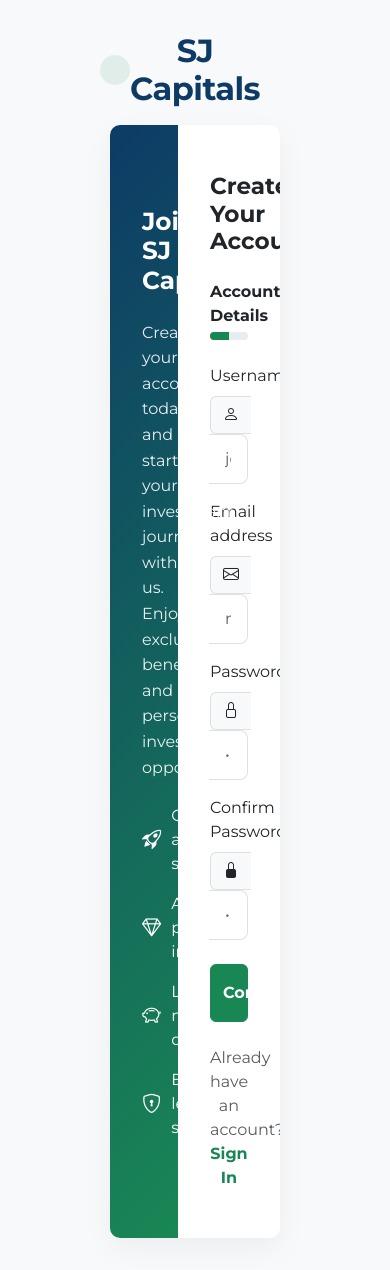
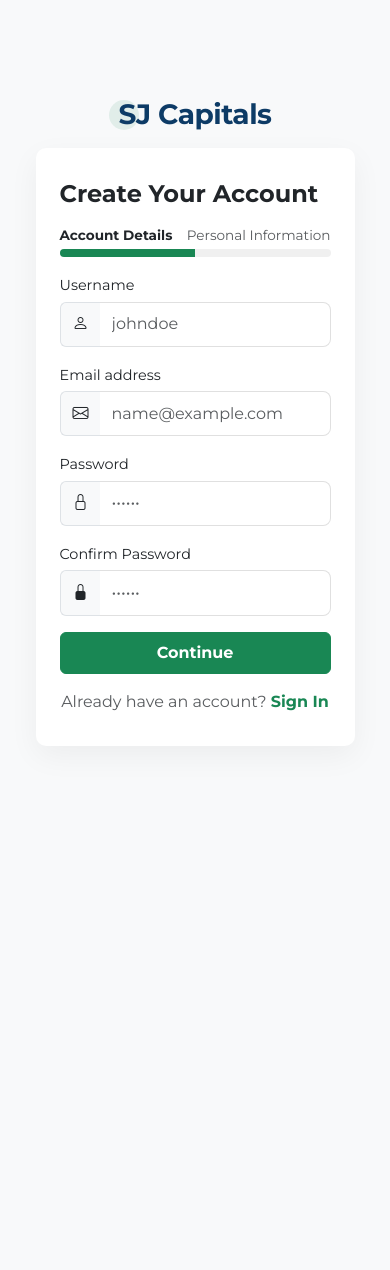
Before and after one commit to Kashif56/sj-capitals, a Django app: page /accounts/register/ in a window 390 px wide. After the commit the page ends 711 px from the top, so only its background shows below. Run offline with Django 5.2, Linux system fonts and the light colour scheme.

Commit message:
feat: initial project setup with auth, landing and payment pages

```diff
--- a/accounts/views.py
+++ b/accounts/views.py
@@ -34,16 +34,14 @@ def login_view(request):
         user = authenticate(request, username=username, password=password)
 
         if user is not None:
-            # Check if email is verified
             if not user.profile.is_email_verified and settings.REQUIRE_EMAIL_VERIFICATION:
                 messages.warning(request, 'Please verify your email address before logging in.')
                 return render(request, 'accounts/login.html')
 
             login(request, user)
 
-            # Set session expiry based on remember_me
             if not remember_me:
-                request.session.set_expiry(0)  # Session expires when browser closes
+                request.session.set_expiry(0)
 
             messages.success(request, f'Welcome back, {user.first_name or user.username}!')
             return redirect('landing')
@@ -226,18 +224,14 @@ def send_verification_email(request, user, token):
         'verification_url': verification_url,
     })
 
-    # In development, print the URL instead of sending email
-    if settings.DEBUG:
-        print(f"\nVerification URL: {verification_url}\n")
-    else:
-        send_mail(
-            subject,
-            message,
-            settings.EMAIL_HOST_USER,
-            [user.email],
-            fail_silently=False,
-            html_message=message
-        )
+    send_mail(
+        subject,
+        message,
+        settings.EMAIL_HOST_USER,
+        [user.email],
+        fail_silently=False,
+        html_message=message
+    )
 
 
 def send_password_reset_email(request, user, token):
@@ -250,15 +244,11 @@ def send_password_reset_email(request, user, token):
         'reset_url': reset_url,
     })
 
-    # In development, print the URL instead of sending email
-    if settings.DEBUG:
-        print(f"\nPassword Reset URL: {reset_url}\n")
-    else:
-        send_mail(
-            subject,
-            message,
-            settings.DEFAULT_FROM_EMAIL,
-            [user.email],
-            fail_silently=False,
-            html_message=message
-        )
+    send_mail(
+        subject,
+        message,
+        settings.DEFAULT_FROM_EMAIL,
+        [user.email],
+        fail_silently=False,
+        html_message=message
+    )
--- a/requirements.txt
+++ b/requirements.txt
@@ -1,9 +1,13 @@
 asgiref==3.8.1
+dj-database-url==3.0.0
 Django==5.2.1
 gunicorn==23.0.0
 packaging==25.0
 pillow==11.2.1
+psycopg2==2.9.10
+psycopg2-binary==2.9.10
 python-dotenv==1.1.0
 sqlparse==0.5.3
+typing_extensions==4.14.0
 tzdata==2025.2
 whitenoise==6.9.0
--- /dev/null
+++ b/runtime.txt
@@ -0,0 +1 @@
+Python 3.13.3
--- a/sjcapitals/urls.py
+++ b/sjcapitals/urls.py
@@ -26,5 +26,5 @@ urlpatterns = [
     path('dashboard/', include('dashboard.urls')),
 ]
 
-if settings.DEBUG:
-    urlpatterns += static(settings.MEDIA_URL, document_root=settings.MEDIA_ROOT)
+# Serve media files in both development and production
+urlpatterns += static(settings.MEDIA_URL, document_root=settings.MEDIA_ROOT)
--- a/templates/accounts/register.html
+++ b/templates/accounts/register.html
@@ -10,13 +10,29 @@
   <li><i class="bi bi-piggy-bank"></i> Low minimum deposit</li>
   <li><i class="bi bi-shield-lock"></i> Bank-level security</li>
 </ul>
+
+<style>
+  @media (max-width: 767px) {
+    .auth-features li {
+      margin-bottom: 0.75rem;
+    }
+    .auth-left h2 {
+      font-size: 1.5rem;
+      margin-bottom: 1rem;
+    }
+    .auth-left p {
+      font-size: 0.9rem;
+      margin-bottom: 1rem;
+    }
+  }
+</style>
 {% endblock %}
 
 {% block content %}
-          <h3 class="mb-4 fw-bold">Create Your Account</h3>
+          <h3 class="mb-3 mb-md-4 fw-bold">Create Your Account</h3>
 
           <!-- Progress Bar -->
-          <div class="mb-4">
+          <div class="mb-3 mb-md-4">
             <div class="d-flex justify-content-between mb-1">
               <span class="step-text step-1-text fw-bold">Account Details</span>
               <span class="step-text step-2-text text-muted">Personal Information</span>
@@ -54,7 +70,7 @@
                 </div>
                 <div class="invalid-feedback">Password must be at least 6 characters.</div>
               </div>
-              <div class="mb-4">
+              <div class="mb-3 mb-md-4">
                 <label for="registerPassword2" class="form-label">Confirm Password</label>
                 <div class="input-group mb-1">
                   <span class="input-group-text bg-light border-end-0"><i class="bi bi-lock-fill"></i></span>
@@ -62,7 +78,7 @@
                 </div>
                 <div class="invalid-feedback">Passwords must match.</div>
               </div>
-              <button type="button" id="nextBtn" class="btn btn-success w-100 py-3 fw-bold">Continue</button>
+              <button type="button" id="nextBtn" class="btn btn-success w-100 py-2 py-md-3 fw-bold">Continue</button>
             </div>
 
             <!-- Step 2: Personal Information -->
@@ -71,7 +87,7 @@
                 <label for="registerName" class="form-label">Full Name</label>
                 <div class="input-group mb-1">
                   <span class="input-group-text bg-light border-end-0"><i class="bi bi-person-vcard"></i></span>
-                  <input type="text" class="form-control border-start-0" id="registerName" name="name" placeholder="John Doe" required minlength="2">
+                  <input type="text" class="form-control border-start-0" id="registerName" name="name" placeholder="John Doe" required>
                 </div>
                 <div class="invalid-feedback">Please enter your full name.</div>
               </div>
@@ -79,31 +95,56 @@
                 <label for="registerAddress" class="form-label">Address</label>
                 <div class="input-group mb-1">
                   <span class="input-group-text bg-light border-end-0"><i class="bi bi-geo-alt"></i></span>
-                  <input type="text" class="form-control border-start-0" id="registerAddress" name="address" placeholder="123 Main St" required>
+                  <input type="text" class="form-control border-start-0" id="registerAddress" name="address" placeholder="123 Main St, City" required>
                 </div>
                 <div class="invalid-feedback">Please enter your address.</div>
               </div>
-              <div class="mb-4">
+              <div class="mb-3 mb-md-4">
                 <label for="registerPhone" class="form-label">Phone Number</label>
                 <div class="input-group mb-1">
                   <span class="input-group-text bg-light border-end-0"><i class="bi bi-telephone"></i></span>
-                  <input type="tel" class="form-control border-start-0" id="registerPhone" name="phone" placeholder="(123) 456-7890" required>
+                  <input type="tel" class="form-control border-start-0" id="registerPhone" name="phone" placeholder="+1 (555) 123-4567" required>
                 </div>
-                <div class="invalid-feedback">Please enter a valid phone number.</div>
+                <div class="invalid-feedback">Please enter your phone number.</div>
               </div>
-              <div class="d-flex gap-2">
-                <button type="button" id="prevBtn" class="btn btn-outline-secondary py-3 fw-bold" style="width: 30%;">Back</button>
-                <button type="submit" class="btn btn-success py-3 fw-bold" style="width: 70%;">Create Account</button>
+              <div class="d-flex justify-content-between">
+                <button type="button" id="prevBtn" class="btn btn-outline-secondary py-2 py-md-3 fw-bold" style="width: 25%;"><i class="bi bi-arrow-left"></i></button>
+                <button type="submit" class="btn btn-success py-2 py-md-3 fw-bold" style="width: 70%;">Create Account</button>
               </div>
             </div>
           </form>
-          <div class="mt-4 text-center">
+          <div class="mt-3 mt-md-4 text-center">
             <span class="text-muted">Already have an account? <a href="/accounts/login/" class="text-success fw-bold">Sign In</a></span>
           </div>
 
           <style>
-            .step-content {
+            .step-text {
+              font-size: 0.85rem;
               transition: all 0.3s ease;
+            }
+
+            @media (min-width: 768px) {
+              .step-text {
+                font-size: 0.9rem;
+              }
+            }
+
+            .progress {
+              border-radius: 4px;
+              background-color: #f0f0f0;
+            }
+
+            @media (max-width: 767px) {
+              .form-control, .input-group-text {
+                padding: 0.6rem 0.75rem;
+              }
+              .form-label {
+                margin-bottom: 0.3rem;
+                font-size: 0.9rem;
+              }
+              h3.fw-bold {
+                font-size: 1.5rem;
+              }
             }
           </style>
 
--- a/templates/common/auth_base.html
+++ b/templates/common/auth_base.html
@@ -30,12 +30,18 @@
         .company-title {
             font-weight: 700;
             letter-spacing: -0.5px;
-            font-size: 2rem;
+            font-size: 1.75rem;
             margin-bottom: 1rem;
             position: relative;
             z-index: 1;
             color: var(--sj-primary);
             text-align: center;
+        }
+
+        @media (min-width: 768px) {
+            .company-title {
+                font-size: 2rem;
+            }
         }
 
         .company-title::after {
@@ -59,8 +65,21 @@
             justify-content: center;
             align-items: center;
             width: 100%;
-            max-width: 60%;
-            padding: 2rem;
+            max-width: 90%;
+            padding: 1rem;
+        }
+
+        @media (min-width: 992px) {
+            main {
+                max-width: 80%;
+                padding: 2rem;
+            }
+        }
+
+        @media (min-width: 1200px) {
+            main {
+                max-width: 60%;
+            }
         }
 
         .auth-container {
@@ -69,17 +88,32 @@
             box-shadow: 0 10px 30px rgba(0,0,0,0.05);
             width: 100%;
             display: flex;
+            flex-direction: column;
             overflow: hidden;
+        }
+
+        @media (min-width: 768px) {
+            .auth-container {
+                flex-direction: row;
+            }
         }
 
         .auth-left {
             background: linear-gradient(135deg, var(--sj-primary) 0%, var(--sj-secondary) 100%);
             color: white;
-            padding: 3rem 2rem;
-            width: 40%;
-            display: flex;
+            padding: 2rem 1.5rem;
+            width: 100%;
+            display: none; /* Hide on mobile */
             flex-direction: column;
             justify-content: center;
+        }
+
+        @media (min-width: 768px) {
+            .auth-left {
+                width: 40%;
+                padding: 3rem 2rem;
+                display: flex; /* Show on desktop */
+            }
         }
 
         .auth-left h2 {
@@ -112,8 +146,15 @@
         }
 
         .auth-right {
-            padding: 3rem 2rem;
-            width: 60%;
+            padding: 2rem 1.5rem;
+            width: 100%;
+        }
+
+        @media (min-width: 768px) {
+            .auth-right {
+                width: 60%;
+                padding: 3rem 2rem;
+            }
         }
 
         /* Custom form styling */
--- a/templates/common/base.html
+++ b/templates/common/base.html
@@ -88,6 +88,7 @@
 
         .nav-link:hover, .nav-link.active {
             color: var(--sj-secondary) !important;
+            text-decoration: none !important;
         }
 
         /* Button hover effects */
--- a/templates/core/email/payment_notification.html
+++ b/templates/core/email/payment_notification.html
@@ -81,7 +81,7 @@
                 </div>
                 <div class="detail-row">
                     <span>Amount:</span>
-                    <span>${{ amount }}</span>
+                    <span>Rs {{ amount }}</span>
                 </div>
                 <div class="detail-row">
                     <span>Subscription ID:</span>
@@ -103,7 +103,8 @@
 
             <p>Please review this payment and update its status in the admin panel.</p>
 
-            <a href="{{ request.scheme }}://{{ request.get_host }}/admin/dashboard/subscription/{{ subscription.id }}/change/" class="btn">Review in Admin Panel</a>
+            <a href="http://{{ request.get_host }}/admin/dashboard/subscription/{{ subscription.id }}/change/" class="btn">Review in Admin Panel</a>
+
         </div>
         <div class="footer">
             <p>This is an automated message from SJ Capitals Investment Platform.</p>
```
Also changed, not shown: core/views.py (+14 -3 lines), sjcapitals/settings.py (+11 -6 lines), templates/accounts/login.html (+39 -6 lines), templates/core/landing.html (+6 -6 lines), templates/core/payment.html (+5 -5 lines), db.sqlite3, 2 other files.
